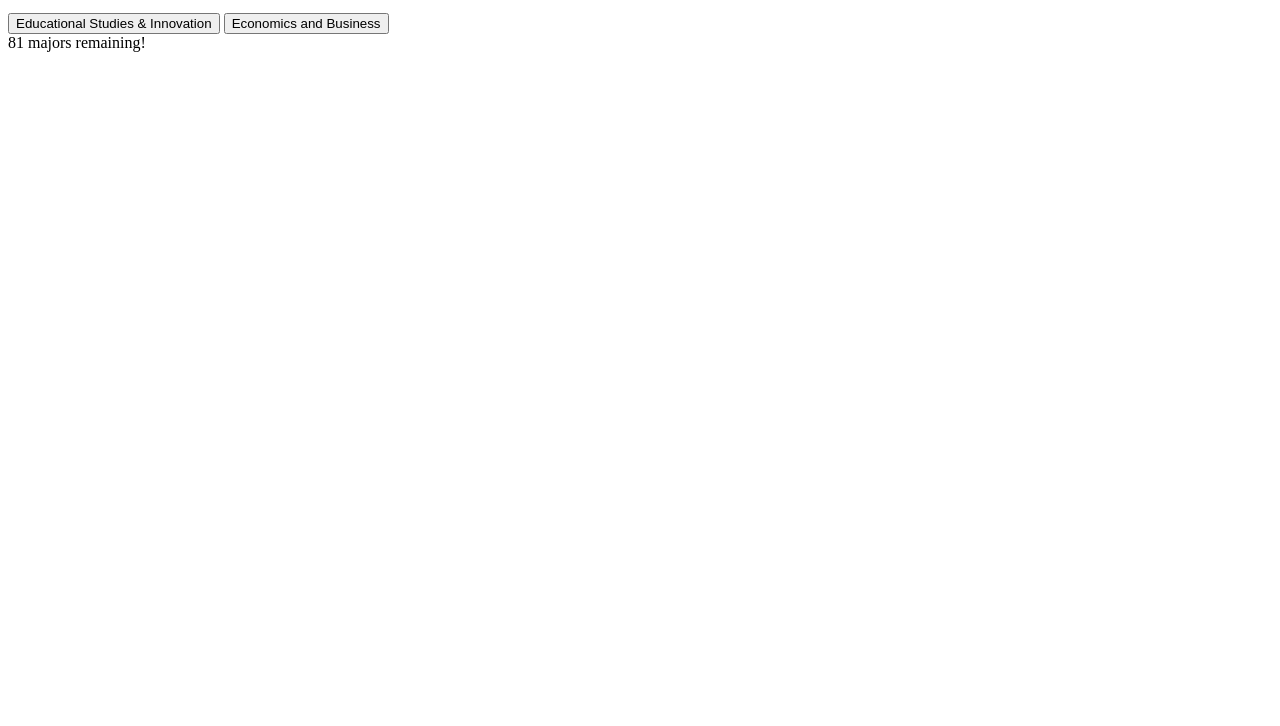
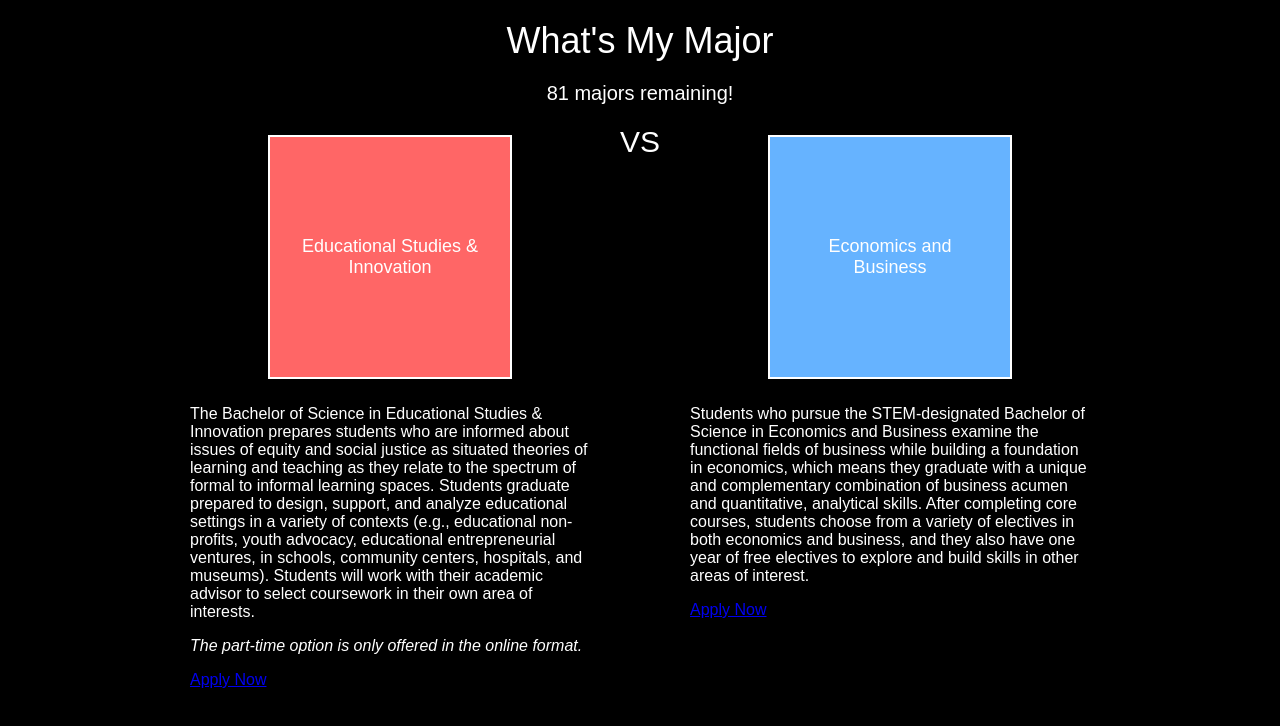
Before and after one commit to kevinbuckley/whats-my-major, a plain HTML site: page index.html in a window 1280 px wide. Drawn offline with Linux system fonts and the light colour scheme.

Commit message:
adding descriptions

```diff
--- a/index.html
+++ b/index.html
@@ -3,11 +3,64 @@
 <head>
   <meta charset="utf-8">
   <title>Filter Local JSON</title>
+  <style>
+    body {
+      font-family: Arial, sans-serif;
+      text-align: center;
+      background-color: #000;
+      color: #fff;
+    }
+    #choices {
+      display: flex;
+      justify-content: center;
+      align-items: flex-start;
+      margin-top: 20px;
+    }
+    .choice-container {
+      display: flex;
+      flex-direction: column;
+      align-items: center;
+      margin: 10px;
+    }
+    .choice {
+      background-color: #ff6666;
+      border: 2px solid #fff;
+      padding: 20px;
+      width: 200px;
+      height: 200px;
+      display: flex;
+      justify-content: center;
+      align-items: center;
+      font-size: 18px;
+      cursor: pointer;
+    }
+    .choice-right {
+      background-color: #66b3ff;
+    }
+    .description {
+      margin-top: 10px;
+      width: 400px;
+      text-align: left;
+    }
+    #vs {
+      font-size: 30px;
+      margin: 0 20px;
+    }
+    #remaining {
+      margin-top: 20px;
+      font-size: 20px;
+    }
+    #title {
+      font-size: 36px;
+      margin-top: 20px;
+    }
+  </style>
 </head>
 <body>
+<div id="title">What's My Major</div>
 <pre id="output"></pre>
+<div id="remaining"></div>
 <div id="choices"></div>
-<div id="remaining"></div>
 <script>
   // Load the JSON file using a standard fetch
   fetch('/mydatanow.json')
@@ -34,8 +87,15 @@
         } while (choice1 === choice2);
 
         document.getElementById('choices').innerHTML = `
-          <button id="choice1">${choice1.title}</button>
-          <button id="choice2">${choice2.title}</button>
+          <div class="choice-container">
+            <div class="choice" id="choice1">${choice1.title}</div>
+            <div class="description">${choice1.body}</div>
+          </div>
+          <div id="vs">VS</div>
+          <div class="choice-container">
+            <div class="choice choice-right" id="choice2">${choice2.title}</div>
+            <div class="description">${choice2.body}</div>
+          </div>
         `;
 
         document.getElementById('choice1').onclick = () => {
```
